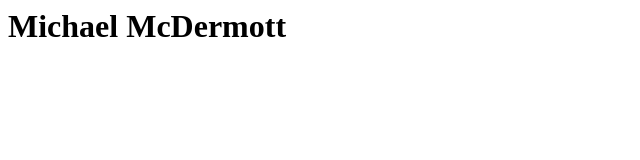
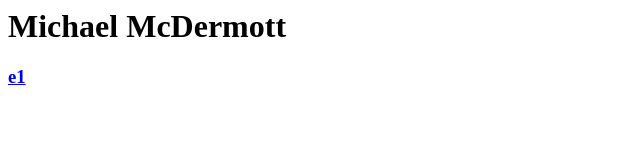
Before and after one commit to mmcdermott18/avt415-sp22, a plain HTML site: page index.html in a window 1280 px wide. Shown: the full height of the page, 0-640 px from the left. Drawn offline with Linux system fonts and the light colour scheme.

Commit message:
Update index.html

```diff
--- a/index.html
+++ b/index.html
@@ -3,5 +3,6 @@
   </head>
   <body>
     <h1>Michael McDermott</h1>
+    <h3><a href="https://xd.adobe.com/view/660bcd4e-e304-4562-8ef4-48358436b844-3358/">e1</a>
   </body>
 </html>
```
